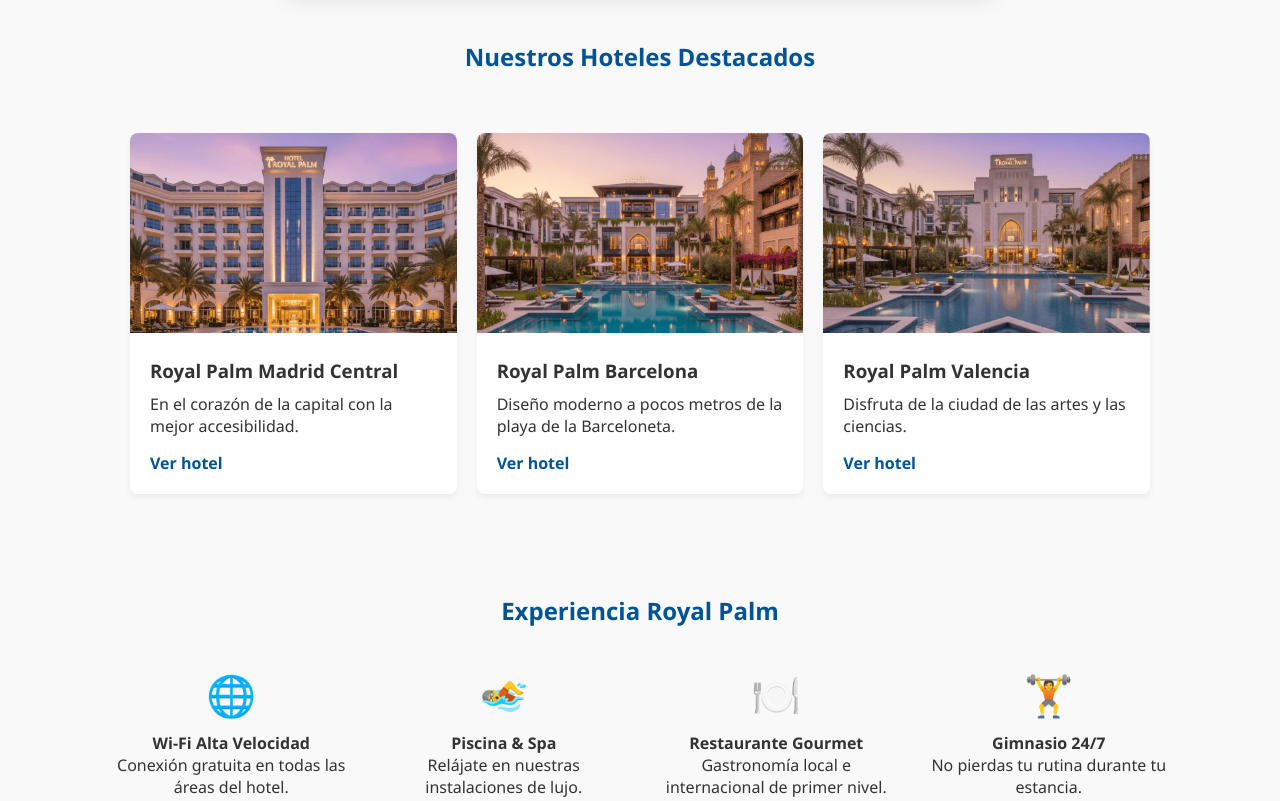
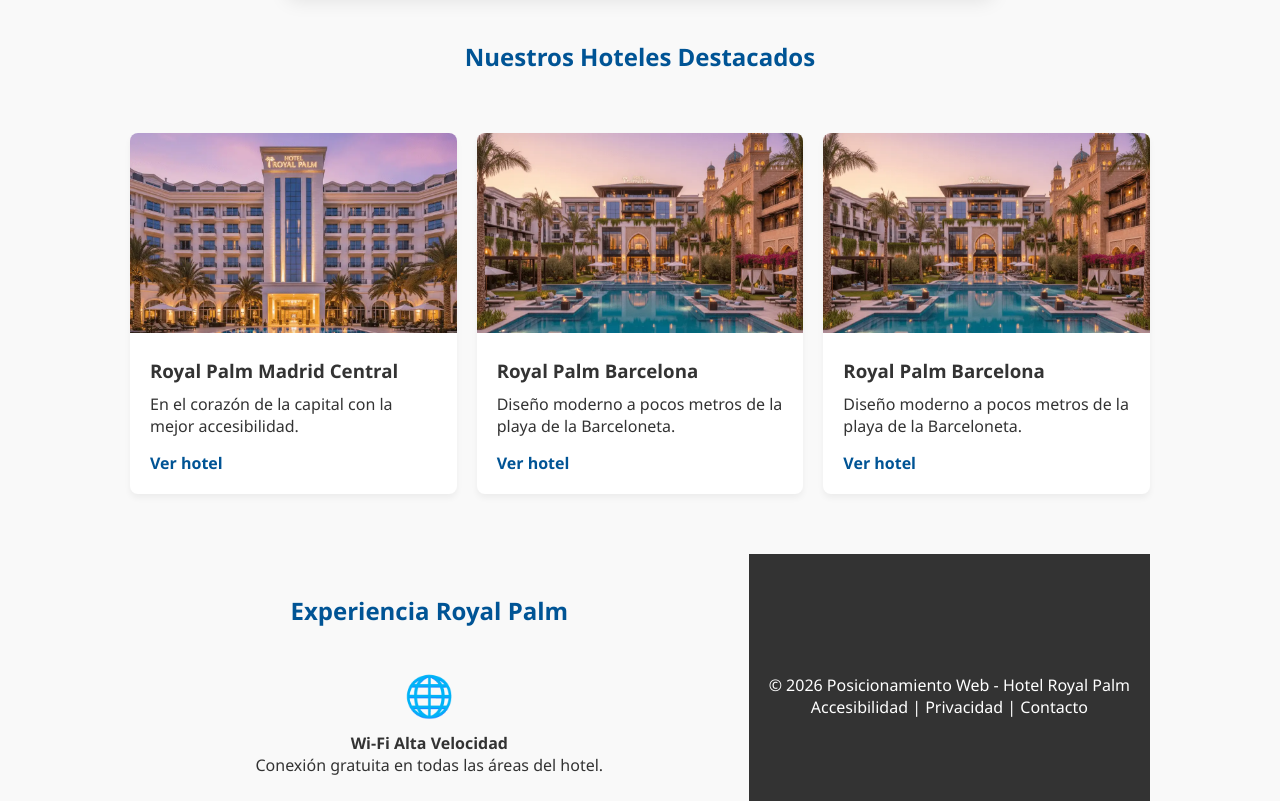
Before and after one commit to danielfne1/hotel-royal-palm, a plain HTML site: page PosWeb/index.html in a window 1280 px wide. Shown: the part 600-1401 px from the top of the page. Drawn offline with Linux system fonts and the light colour scheme.

Commit message:
Update index.html

```diff
--- a/PosWeb/index.html
+++ b/PosWeb/index.html
@@ -79,17 +79,16 @@
                 </div>
             </article>
 
-            <article class="card">
-                <img src="imagenes/hotelValencia.webp" alt="Hotel Royal Palm Valencia" loading="lazy">
-                <div class="card-info">
-                    <h3>Royal Palm Valencia</h3>
-                    <p>Disfruta de la ciudad de las artes y las ciencias.</p>
-                    <a href="hotel-valencia.html" class="link">Ver hotel</a>
-                </div>
-            </article>
-
-        </div>
-    </main>
+           <article class="card">
+    <a href="hotel-barcelona.html">
+        <img src="imagenes/hotelBarcelona.webp" alt="Hotel Royal Palm Barcelona" loading="lazy">
+    </a>
+    <div class="card-info">
+        <h3>Royal Palm Barcelona</h3>
+        <p>Diseño moderno a pocos metros de la playa de la Barceloneta.</p>
+        <a href="hotel-barcelona.html" class="link">Ver hotel</a>
+    </div>
+</article>
 
     <section class="services container">
         <h2 class="section-title">Experiencia Royal Palm</h2>
```
